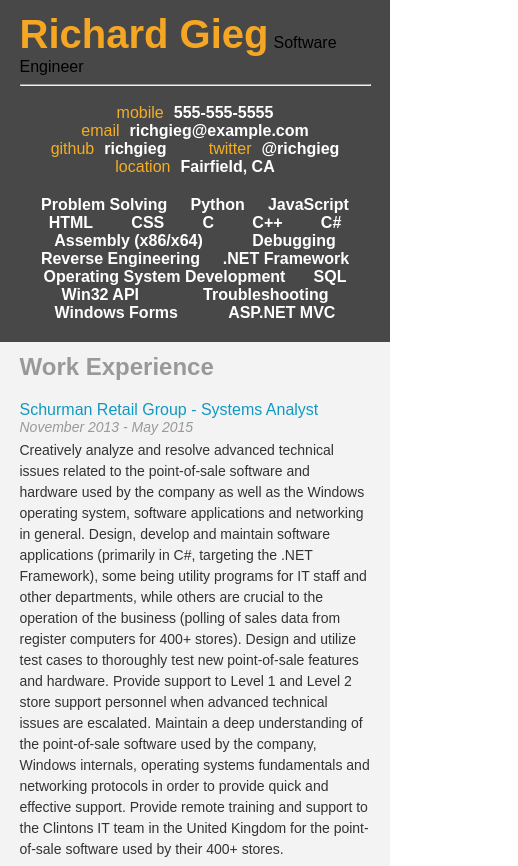
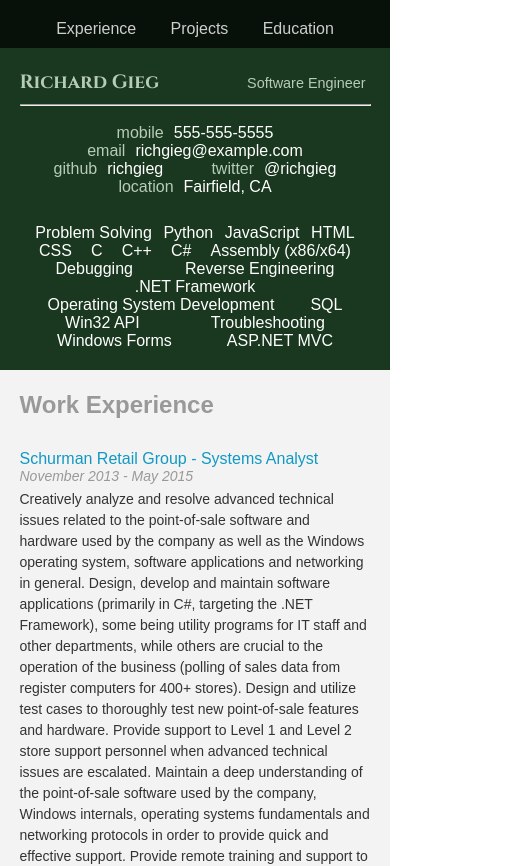
Before and after one commit to richgieg/OnlineResume, a plain HTML site: page index.html in a window 390 px wide. Shown: the top 866 px of the page, 518 px wide, since content can reach past the window. Drawn offline with nearby package versions, Linux system fonts and the light colour scheme; some packages are replaced by stand-ins of ours.

Commit message:
Apply customizations and styling

```diff
--- a/css/style.css
+++ b/css/style.css
@@ -26,7 +26,6 @@ h6 {
 
 h1 {
   font-size: 40px;
-  color: #f5a623;
   line-height: 48px;
   display: inline;
 }
@@ -35,7 +34,7 @@ h2 {
   font-weight: bold;
   font-size: 24px;
   color: #999;
-  line-height: 29px;
+  line-height: 50px;
   padding: 10px;
 }
 
@@ -100,7 +99,7 @@ a {
 }
 
 #skills-h3 {
-  color: #f5ae23;
+  color: #b7ccb7;
   display: none;
 }
 
@@ -109,11 +108,12 @@ a {
 }
 
 .orange-text {
-  color: #f5ae23;
+  /*color: #f5ae23;*/
+  color: #b7ccb7;
 }
 
 .white-text {
-  font-weight: bold;
+  font-weight: normal;
   color: #fff;
 }
 
@@ -127,16 +127,50 @@ a {
   background-color: #4a4a4a;
 }
 
+nav {
+  background-color: #08100a;
+}
+
+nav ul {
+  width: 50%;
+  margin-left: auto;
+  margin-right: auto;
+}
+
+nav a {
+  color: #cecece
+}
+
 /* TODO: Replace with image later */
 #header {
-  background-color: #484848;
+  background-color: #1a3820;
+}
+
+#name {
+  font-family: 'Cinzel', serif;
+  font-size: 1.7em;
+  color: #b7ccb7;
+}
+
+#role {
+  display: block;
+  text-align: right;
+  color: #b7ccb7;
+  margin-top: -2.3em;
+}
+
+#topContacts {
+  margin-bottom: 3em;
 }
 
 .flex-box {
   display: -webkit-flex;
   display: flex;
+  -webkit-flex-direction: row;
   flex-direction: row;
+  -webkit-flex-wrap: wrap;
   flex-wrap: wrap;
+  -webkit-justify-content: space-around;
   justify-content: space-around;
   padding: 10px;
 }
@@ -158,6 +192,7 @@ ul {
 
 img {
   padding: 10px;
+  max-width: 100%;
 }
 
 span {
@@ -192,6 +227,22 @@ span {
   .welcome-message {
     display: none;
   }
+  #topContacts {
+    margin-bottom: .5em;
+  }
+  nav ul {
+    width: 80%;
+  }
+}
+
+@media only screen and (max-width: 500px) {
+  #name {
+    font-size: 1.2em;
+  }
+  #role {
+    font-size: .9em;
+    margin-top: -2.5em;
+  }
 }
 
 #map {
@@ -204,6 +255,7 @@ span {
   height: 400px;
   width: 100%;
   padding-bottom: 5%;
+  overflow: hidden;
 }
 
 @media only screen and (min-width: 750px) {
@@ -212,3 +264,11 @@ span {
     display: block;
   }
 }
+
+@media only screen and (min-width: 1000px) {
+  #main {
+    width: 1000px;
+    margin-left: auto;
+    margin-right: auto;
+  }
+}
--- a/index.html
+++ b/index.html
@@ -4,6 +4,7 @@
   <meta charset="utf-8">
   <title>Richard Gieg | Resume</title>
   <meta name="viewport" content="width=device-width, initial-scale=1">
+  <link href='https://fonts.googleapis.com/css?family=Cinzel:400,700' rel='stylesheet'>
   <link href="css/style.css" rel="stylesheet">
   <script src="https://ajax.googleapis.com/ajax/libs/jquery/1.11.3/jquery.min.js"></script>
   <script src="js/helper.js"></script>
@@ -11,9 +12,18 @@
 </head>
 <body>
   <div id="main">
-    <div id="header" class="center-content clear-fix">
-      <ul id="topContacts" class="flex-box"></ul>
-    </div>
+    <header>
+      <nav>
+        <ul class="flex-box">
+          <li><a href="#workExperience">Experience</a></li>
+          <li><a href="#projects">Projects</a></li>
+          <li><a href="#education">Education</a></li>
+        </ul>
+      </nav>
+      <div id="header" class="center-content clear-fix">
+        <ul id="topContacts" class="flex-box"></ul>
+      </div>
+    </header>
     <div style="clear: both;"></div>
     <div id="workExperience" class="gray">
       <h2>Work Experience</h2>
@@ -34,28 +44,5 @@
     </div>
   </div>
   <script src="js/resumeBuilder.js"></script>
-  <script type="text/javascript">
-    if(document.getElementsByClassName('flex-item').length === 0) {
-      document.getElementById('topContacts').style.display = 'none';
-    }
-    if(document.getElementsByTagName('h1').length === 0) {
-      document.getElementById('header').style.display = 'none';
-    }
-    if(document.getElementsByClassName('work-entry').length === 0) {
-      document.getElementById('workExperience').style.display = 'none';
-    }
-    if(document.getElementsByClassName('project-entry').length === 0) {
-      document.getElementById('projects').style.display = 'none';
-    }
-    if(document.getElementsByClassName('education-entry').length === 0) {
-      document.getElementById('education').style.display = 'none';
-    }
-    if(document.getElementsByClassName('flex-item').length === 0) {
-      document.getElementById('lets-connect').style.display = 'none';
-    }
-    if(document.getElementById('map') === null) {
-      document.getElementById('mapDiv').style.display = 'none';
-    }
-  </script>
 </body>
 </html>
--- a/js/helper.js
+++ b/js/helper.js
@@ -13,7 +13,7 @@ These are HTML strings. As part of the course, you'll be using JavaScript functi
 replace the %data% placeholder text you see in them.
 */
 var HTMLheaderName = '<h1 id="name">%data%</h1>';
-var HTMLheaderRole = '<span>%data%</span><hr/>';
+var HTMLheaderRole = '<span id="role">%data%</span><hr/>';
 
 var HTMLcontactGeneric = '<li class="flex-item"><span class="orange-text">%contact%</span><span class="white-text">%data%</span></li>';
 var HTMLmobile = '<li class="flex-item"><span class="orange-text">mobile</span><span class="white-text">%data%</span></li>';
--- a/js/resumeBuilder.js
+++ b/js/resumeBuilder.js
@@ -9,7 +9,7 @@ var bio = {
     'twitter': '@richgieg',
     'location': 'Fairfield, CA'
   },
-  'welcomeMessage': 'Self-driven and passionate software wizard.',
+  'welcomeMessage': 'Highly-motivated and passionate software wizard.',
   'skills': [
     'Problem Solving',
     'Python',
```
